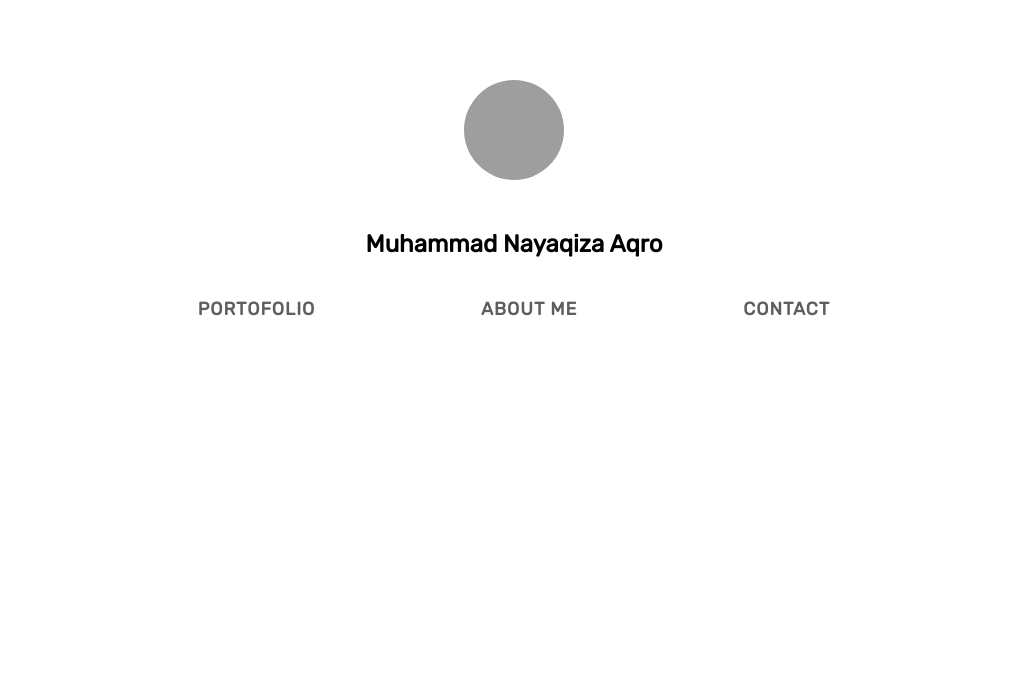
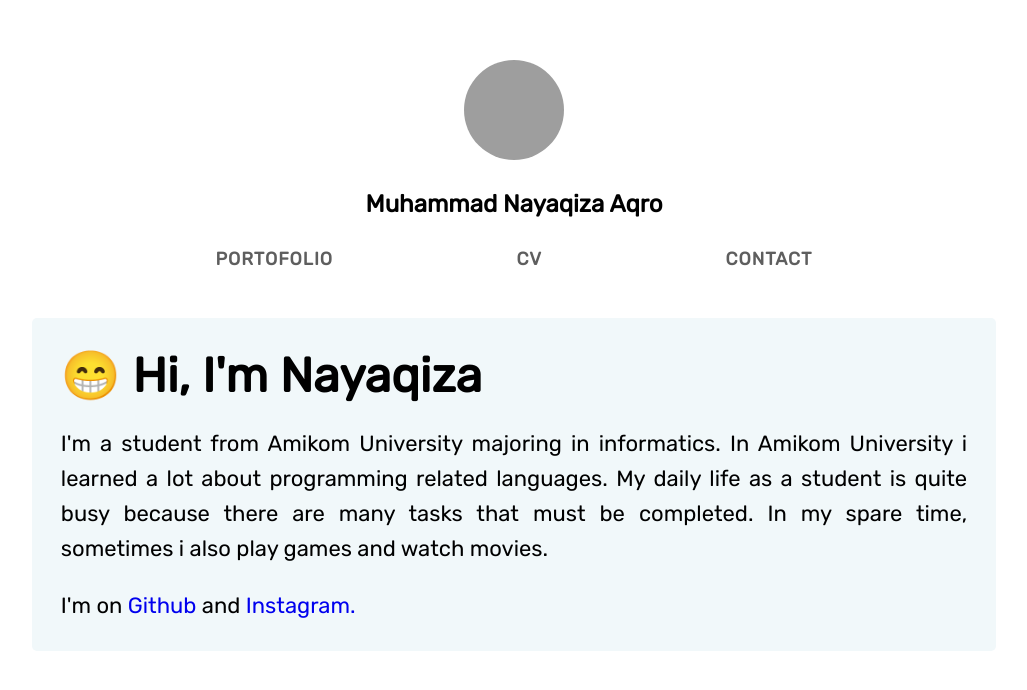
Before and after one commit to nayaqiza07/Website-Portofolio, a plain HTML site: page index.html in a window 1280 px wide. Shown: the whole page, without its empty margins (126-1153 px from the left). Drawn offline with Linux system fonts and the light colour scheme; grey boxes are pictures that could not be loaded.

Commit message:
menambahkan section

```diff
--- a/index.html
+++ b/index.html
@@ -21,11 +21,29 @@
           <h2>Muhammad Nayaqiza Aqro</h2>
           <nav class="menu">
             <a href="#" class="menu-item">Portofolio</a>
-            <a href="#" class="menu-item">About me</a>
+            <a href="#" class="menu-item">CV</a>
             <a href="#" class="menu-item">Contact</a>
           </nav>
         </div>
       </header>
+
+      <!-- Box -->
+      <section class="box">
+        <div class="text-box">
+          <h1>😁 Hi, I'm Nayaqiza</h1>
+          <p class="text">
+            I'm a student from Amikom University majoring in informatics. In
+            Amikom University i learned a lot about programming related
+            languages. My daily life as a student is quite busy because there
+            are many tasks that must be completed. In my spare time, sometimes i
+            also play games and watch movies.
+          </p>
+          <p class="text">
+            I'm on <a href="https://github.com/nayaqiza07">Github</a> and
+            <a href="https://www.instagram.com/_nayaqiza07/">Instagram.</a>
+          </p>
+        </div>
+      </section>
     </div>
 
     <script src="script.js"></script>
--- a/style.css
+++ b/style.css
@@ -10,10 +10,15 @@ body {
   margin: 0;
 }
 
+/* menyembunyikan scroll bar */
+body::-webkit-scrollbar {
+  display: none;
+}
+
 .wrapper {
-  /* border: 1px solid black; */
+  /* border: 1px solid; */
   max-width: 1024px;
-  padding: 80px 30px 30px 30px;
+  padding: 60px 30px 30px 30px;
   margin-left: auto;
   margin-right: auto;
 }
@@ -29,7 +34,7 @@ header .logo {
 }
 
 header .logo-text {
-  margin-top: 30px;
+  margin-top: 10px;
   display: flex;
   justify-content: center;
   flex-direction: column;
@@ -37,7 +42,7 @@ header .logo-text {
 }
 
 nav.menu {
-  margin-top: 20px;
+  margin-top: 10px;
   display: flex;
   justify-content: space-evenly;
 }
@@ -53,8 +58,13 @@ nav.menu a {
 }
 
 nav.menu a:hover {
+  color: #4b6cc1;
   transition: transform 0.3s ease;
   transform: scale(1.05);
+}
+
+nav.menu a:focus {
+  color: #4b6cc1;
 }
 
 header img {
@@ -62,3 +72,33 @@ header img {
   height: 100px;
   border-radius: 50%;
 }
+
+/* Awal Section */
+.box {
+  background-color: #f1f8fa;
+  padding: 1.8rem;
+  border-radius: 5px;
+  margin-top: 3rem;
+}
+
+.box .text-box h1 {
+  font-size: 48px;
+  margin: 0;
+}
+
+.box .text-box p {
+  line-height: 35px;
+  font-size: 22px;
+  font-weight: 200;
+  text-align: justify;
+  text-decoration: none;
+  margin-bottom: 0;
+}
+
+.box .text-box p a {
+  text-decoration: none;
+}
+.box .text-box p a:hover {
+  text-decoration: underline;
+}
+/* Akhir Section */
```
